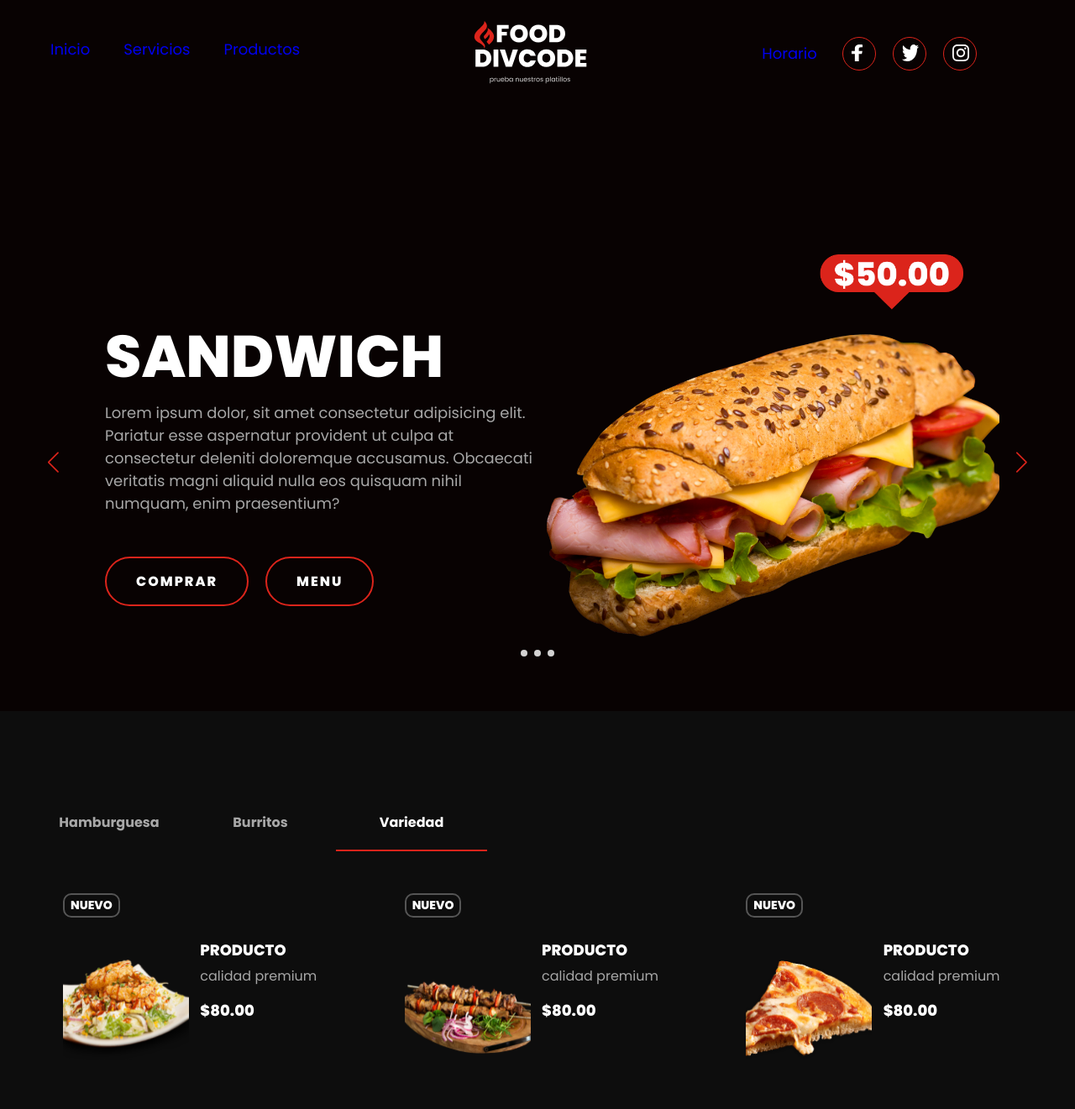
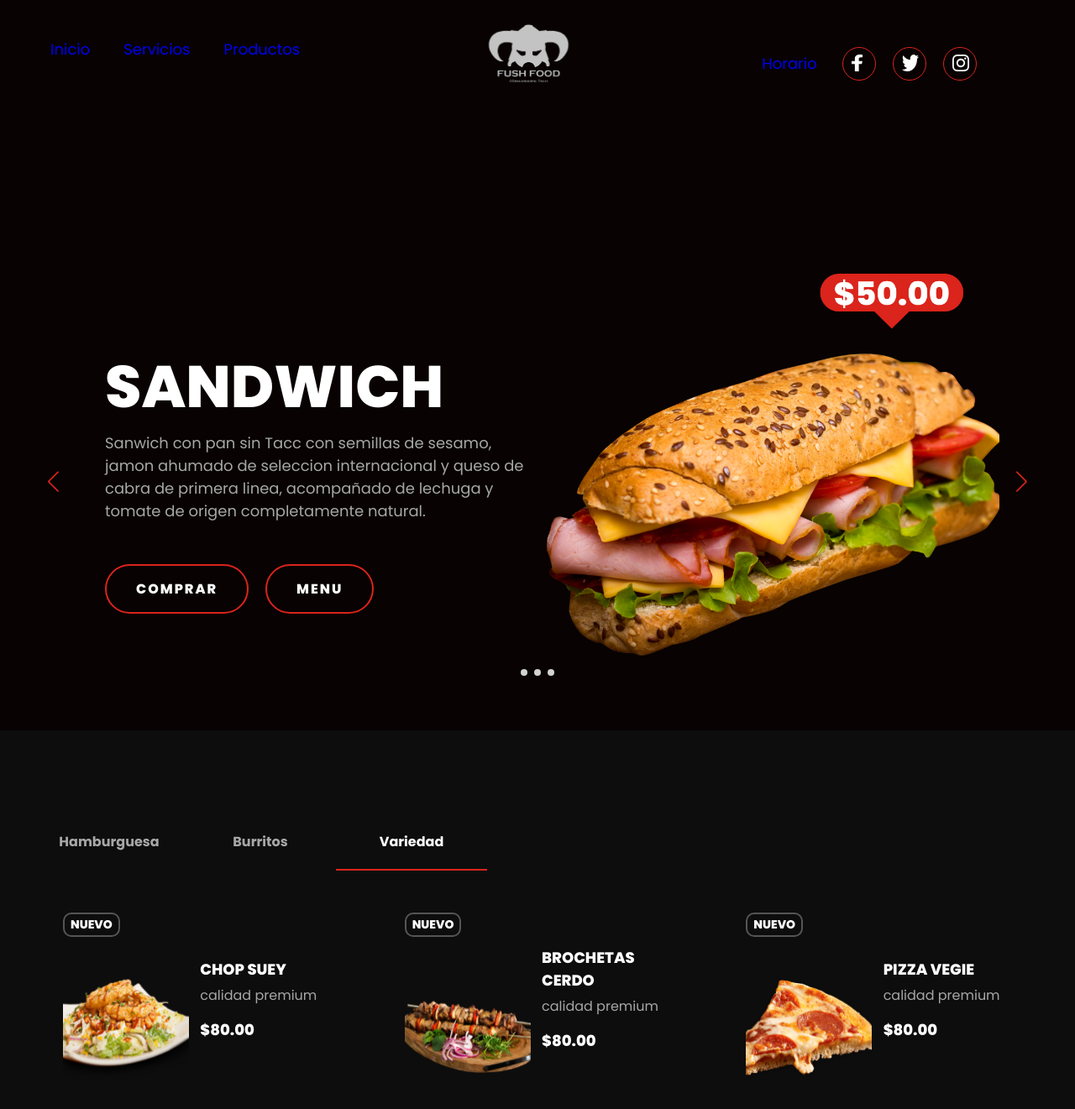
Before and after one commit to FrancoLDG/Hamburguer, a plain HTML site: page index.html in a window 1280 px wide. Shown: the top 1321 px of the page at 84% size. Drawn offline with nearby package versions, Linux system fonts and the light colour scheme.

Commit message:
cambios personales a la webpage

```diff
--- a/index.html
+++ b/index.html
@@ -11,7 +11,7 @@
 <body>
     <header>
         <div class="menu container">
-            <img class="logo-1" src="img/logo.svg" alt="logo">
+            <img class="logo-1" src="img/fushdb.png" alt="logo">
             <input type="checkbox" id="menu"/>
             <label for="menu">
                 <img src="img/menu.png" class="menu-icono" alt="">
@@ -24,7 +24,7 @@
                         <li><a href="#">Productos</a></li>
                     </ul>
                 </div>
-                <img class="logo-2" src="img/logo.svg" alt="">
+                <img class="logo-2" src="img/fushdbbg.png" alt="">
                 <div class="menu-2">
                     <ul>
                         <li><a href="#">Horario</a></li>
@@ -58,7 +58,7 @@
                         <div class="slider">
                             <div class="slider-txt">
                                 <h1>Sandwich</h1>
-                                <p>Lorem ipsum dolor, sit amet consectetur adipisicing elit. Pariatur esse aspernatur provident ut culpa at consectetur deleniti doloremque accusamus. Obcaecati veritatis magni aliquid nulla eos quisquam nihil numquam, enim praesentium?</p>
+                                <p>Sanwich con pan sin Tacc con semillas de sesamo, jamon ahumado de seleccion internacional y queso de cabra de primera linea, acompañado de lechuga y tomate de origen completamente natural.</p>
                                 <div class="botones">
                                     <a href="#" class="btn-1">Comprar</a>
                                     <a href="#" class="btn-1">Menu</a>
@@ -74,7 +74,7 @@
                         <div class="slider">
                             <div class="slider-txt">
                                 <h1> Hamburguesa Doble</h1>
-                                <p>Lorem ipsum dolor, sit amet consectetur adipisicing elit. Pariatur esse aspernatur provident ut culpa at consectetur deleniti doloremque accusamus. Obcaecati veritatis magni aliquid nulla eos quisquam nihil numquam, enim praesentium?</p>
+                                <p>Hamburguesa con doble carne, doble cebolla, doble tomate, doble queso. DOBLE SABOR! con ingredientes frescos y de origen Animal Friendly.</p>
                                 <div class="botones">
                                     <a href="#" class="btn-1">Comprar</a>
                                     <a href="#" class="btn-1">Menu</a>
@@ -90,7 +90,7 @@
                         <div class="slider">
                             <div class="slider-txt">
                                 <h1>Hamburguesa</h1>
-                                <p>Lorem ipsum dolor, sit amet consectetur adipisicing elit. Pariatur esse aspernatur provident ut culpa at consectetur deleniti doloremque accusamus. Obcaecati veritatis magni aliquid nulla eos quisquam nihil numquam, enim praesentium?</p>
+                                <p>La mejor seleccion de ingredientes para esta hamburguesa con cheddar y baccon toasty! preparada en pan de papa tostado con manteca, acompañada de lechuga y tomate de nuestra propia huerta natural.</p>
                                 <div class="botones">
                                     <a href="#" class="btn-1">Comprar</a>
                                     <a href="#" class="btn-1">Menu</a>
@@ -127,7 +127,7 @@
                                     <img src="img/food1.png" alt="">
                                 </div>
                                 <div class="product-txt">
-                                    <h4>Producto</h4>
+                                    <h4>hamburguesa doble chedar</h4>
                                     <p>calidad premium</p>
                                     <span class="price">$80.00</span>
                                 </div>
@@ -141,7 +141,7 @@
                                     <img src="img/food2.png" alt="">
                                 </div>
                                 <div class="product-txt">
-                                    <h4>Producto</h4>
+                                    <h4>sandwich de jamon</h4>
                                     <p>calidad premium</p>
                                     <span class="price">$80.00</span>
                                 </div>
@@ -155,7 +155,7 @@
                                     <img src="img/food3.png" alt="">
                                 </div>
                                 <div class="product-txt">
-                                    <h4>Producto</h4>
+                                    <h4>sanwich pollo frito</h4>
                                     <p>calidad premium</p>
                                     <span class="price">$80.00</span>
                                 </div>
@@ -184,7 +184,7 @@
 
                                 </div>
                                 <div class="product-txt">
-                                    <h4>Producto</h4>
+                                    <h4>Burrito Cerdo</h4>
                                     <p>calidad premium</p>
                                     <span class="price">$80.00</span>
                                 </div>
@@ -200,7 +200,7 @@
 
                                 </div>
                                 <div class="product-txt">
-                                    <h4>Producto</h4>
+                                    <h4>Burrito Vegie</h4>
                                     <p>calidad premium</p>
                                     <span class="price">$80.00</span>
                                 </div>
@@ -216,7 +216,7 @@
 
                                 </div>
                                 <div class="product-txt">
-                                    <h4>Producto</h4>
+                                    <h4>Burrito Mariscos</h4>
                                     <p>calidad premium</p>
                                     <span class="price">$80.00</span>
                                 </div>
@@ -245,7 +245,7 @@
 
                                 </div>
                                 <div class="product-txt">
-                                    <h4>Producto</h4>
+                                    <h4>Chop Suey</h4>
                                     <p>calidad premium</p>
                                     <span class="price">$80.00</span>
                                 </div>
@@ -261,7 +261,7 @@
 
                                 </div>
                                 <div class="product-txt">
-                                    <h4>Producto</h4>
+                                    <h4>Brochetas Cerdo</h4>
                                     <p>calidad premium</p>
                                     <span class="price">$80.00</span>
                                 </div>
@@ -277,7 +277,7 @@
 
                                 </div>
                                 <div class="product-txt">
-                                    <h4>Producto</h4>
+                                    <h4>Pizza Vegie</h4>
                                     <p>calidad premium</p>
                                     <span class="price">$80.00</span>
                                 </div>
@@ -305,7 +305,7 @@
 
         <div class="info-txt">
             <h2>informacion</h2>
-            <p>Lorem ipsum dolor sit amet consectetur adipisicing elit. Dolorum consectetur eaque, ad voluptatum optio, ut alias necessitatibus aperiam amet nemo molestias id omnis eligendi reiciendis sed. Reiciendis veritatis suscipit debitis.</p>
+            <p>Proximamente en nuestro menu! sandwich de pavo rostizado al carbon, con salsa tahomai de hamaica, pepinos , lechuga y tomate de primera directo de nuestra huerta. Una explosion de  SABOR! </p>
             <a href="#" class="btn-2">Mas Informacion</a>
 
         </div>
@@ -376,7 +376,7 @@
     </section>
     <footer class="footer container">
 
-        <img class="logo-2" src="img/logo.svg" alt="">
+        <img class="logo-2" src="img/fushdbbg.png" alt="">
         <div class="links">
             <h4> Lorem ipsum dolor sit. </h4>
             <ul>
```
